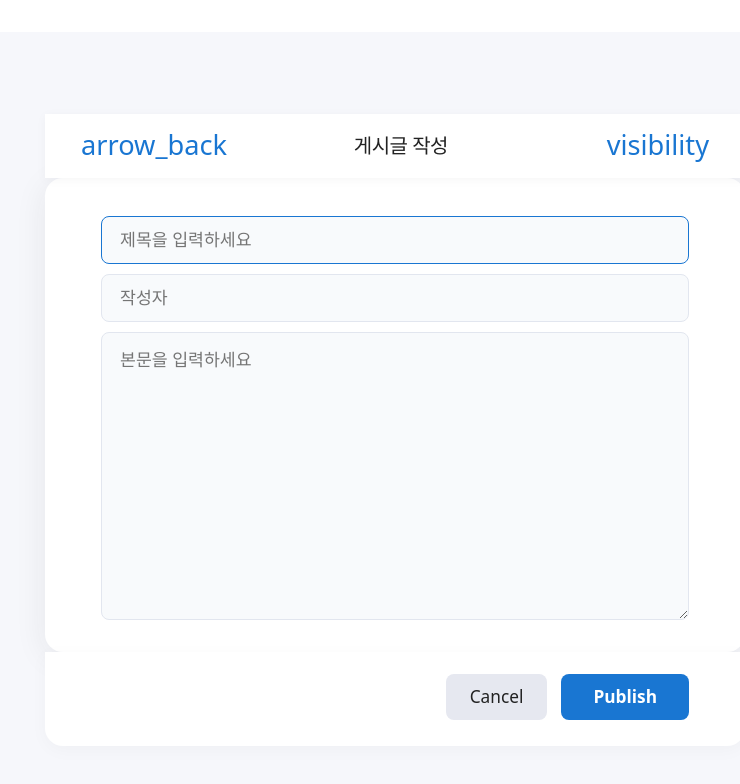
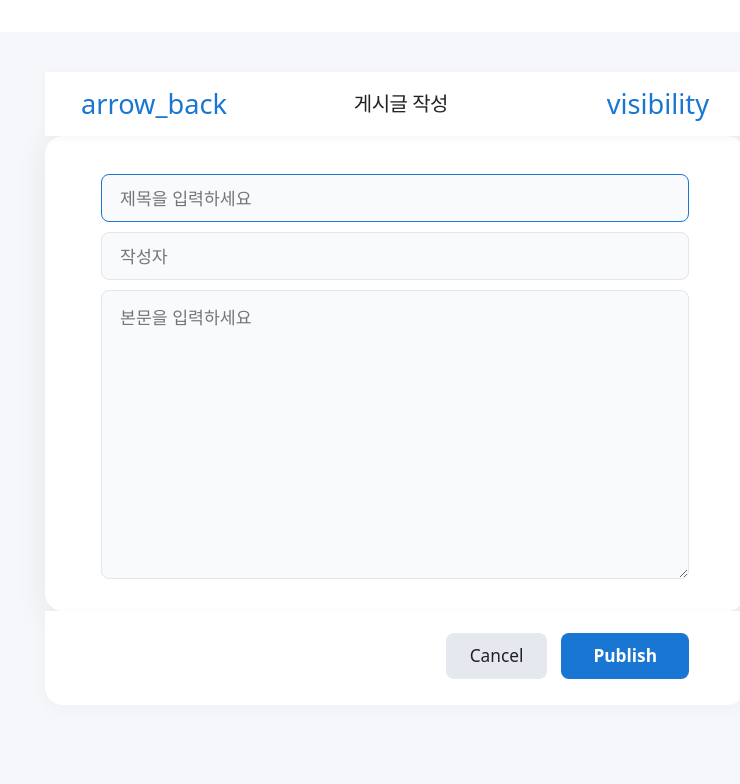
Before and after one commit to Soberanalysts/VibeCoding, a React (Vite) app in the folder Test1/Windsurf/FX/: page /write in a window 1536 px wide. Shown: the top 784 px of the page, without its empty margins (533-1273 px from the left). Built offline with nearby package versions, Linux system fonts and the light colour scheme.

Commit message:
글쓰기 배치 변경

```diff
--- a/Test1/Windsurf/FX/src/styles/write.css
+++ b/Test1/Windsurf/FX/src/styles/write.css
@@ -5,9 +5,29 @@
   display: flex;
   flex-direction: column;
   align-items: center;
-  justify-content: center;
   padding-top: 0;
 }
+
+@media (min-width: 1440px) {
+  .fx-write-page-1440 {
+    width: 100vw;
+    min-width: 1440px;
+    background: #f6f7fb;
+    align-items: center;
+  }
+  .fx-write-header, .fx-write-card, .fx-write-footer {
+    width: 1440px;
+    margin-left: auto;
+    margin-right: auto;
+  }
+}
+
+.fx-write-header, .fx-write-card, .fx-write-footer {
+  max-width: 700px;
+  margin-left: auto;
+  margin-right: auto;
+}
+
 
 .fx-write-header {
   width: 700px;
```
